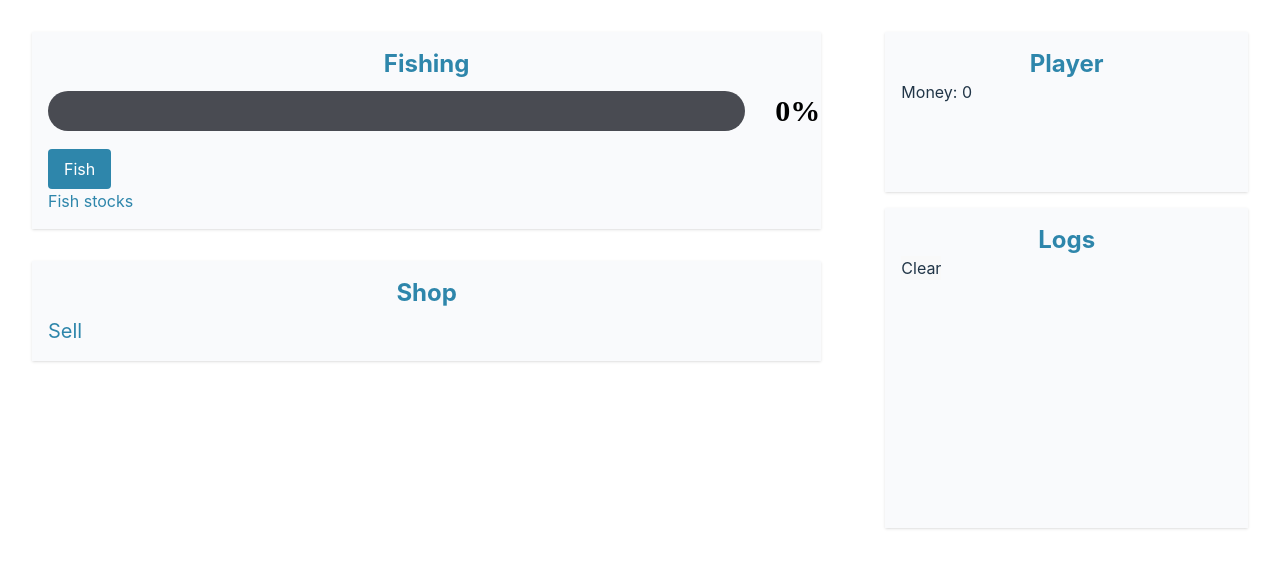
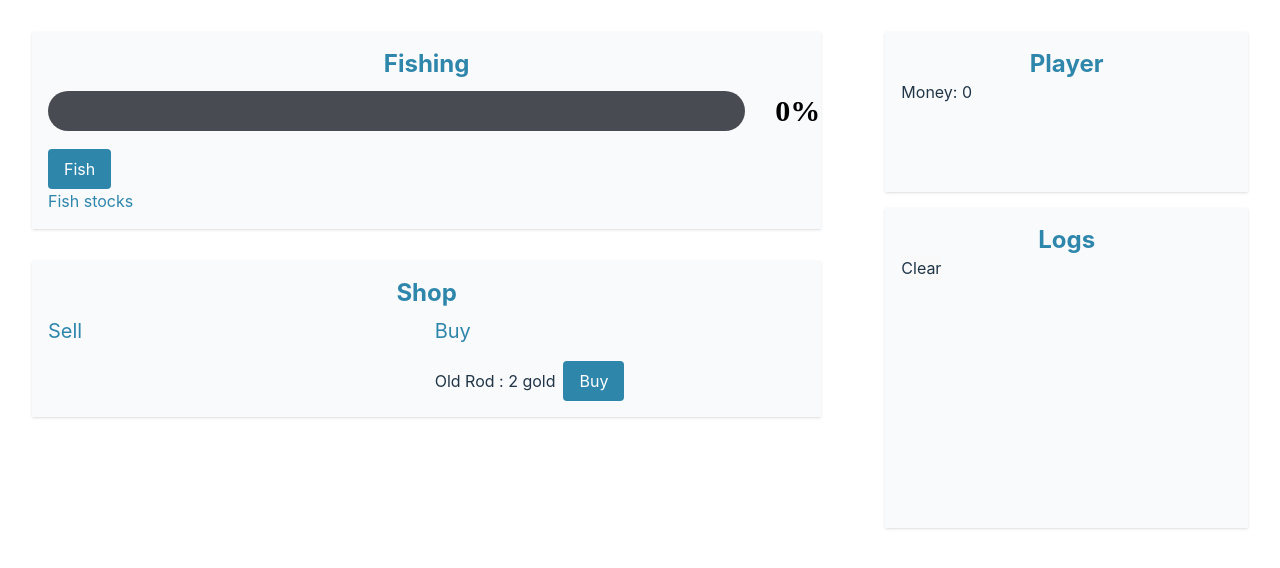
Before and after one commit to TomF46/AnIdle, a React (Vite) app: page / in a window 1280 px wide. Shown: the top 568 px of the page. Built offline with nearby package versions, Linux system fonts and the light colour scheme.

Commit message:
Add ability to buy from shop

```diff
--- a/src/Data/items.js
+++ b/src/Data/items.js
@@ -1,6 +1,6 @@
 import { ItemTypes } from "./itemTypes";
 
 export const Items = [
-    {id: 1, type: ItemTypes.Fish, price: 1, buyable: false, forSale: true},
-    {id: 2, type: ItemTypes.Rods, price: 500, buyable: true, forSale: false}
+    {id: 1, type: ItemTypes.Fish, price: 1, buyable: false, forSale: true, equippable: false},
+    {id: 2, type: ItemTypes.Rods, price: 2, buyable: true, forSale: false, equippable: true}
 ]
--- a/src/components/Fishing.jsx
+++ b/src/components/Fishing.jsx
@@ -28,9 +28,9 @@ function Fishing({ inventory, updateInventory, addItemToLog}) {
         let currentFishStock = fishStocks.find(item => item.id == fish.itemId);
         addItemToLog(`Caught ${amount} ${fish.name}`);
         if(currentFishStock == null){
-            updateInventory(wrapForInventory(fish, 1));
+            updateInventory(wrapForInventory(fish, amount));
         } else {
-            let newAmount = currentFishStock.quantity + 1;
+            let newAmount = currentFishStock.quantity + amount;
             updateInventory(wrapForInventory(fish, newAmount));
         }
     }
--- /dev/null
+++ b/src/components/Shop/Buy/Buy.jsx
@@ -0,0 +1,67 @@
+import PropTypes from "prop-types";
+import { connect } from "react-redux";
+import { updateMoney, updateInventory } from "../../../redux/actions/inventoryActions";
+import { Items } from "../../../Data/items";
+import RodShop from "./RodShop";
+import { wrapForInventory } from "../../../tools/inventoryService";
+
+
+function Buy({inventory, updateMoney, updateInventory}) {
+
+    function handleBuyItem(item){
+        if(canAfford(item)){
+            giveMoney(item);
+            recieveItem(item);
+        } else {
+            console.log("Cant afford");
+        }
+    }
+
+    function canAfford(item){
+        var itemData = Items.find(x => x.id == item.itemId);
+        return inventory.money >= itemData.price;
+    }
+
+    function giveMoney(item){
+        var itemData = Items.find(x => x.id == item.itemId);
+        updateMoney(inventory.money - itemData.price);
+    }
+
+    function recieveItem(item){
+        let amount = 1;
+        let current = inventory.items.find(x => x.id == item.itemId);
+        // addItemToLog(`Caught ${amount} ${fish.name}`);
+        if(current == null){
+            updateInventory(wrapForInventory(item, amount));
+        } else {
+            let newAmount = current.quantity + amount;
+            updateInventory(wrapForInventory(item, newAmount));
+        }
+    }
+
+    return (
+        <>
+            <h2 className="text-primary text-xl">Buy</h2>
+            <RodShop onBuyItem={handleBuyItem} />
+        </>
+    );
+}
+
+Buy.propTypes = {
+    inventory: PropTypes.object.isRequired,
+    updateMoney: PropTypes.func.isRequired,
+    updateInventory: PropTypes.func.isRequired
+};
+
+const mapStateToProps = (state) => {
+    return {
+        inventory: state.inventory,
+    };
+};
+
+const mapDispatchToProps = {
+    updateMoney,
+    updateInventory
+};
+
+export default connect(mapStateToProps, mapDispatchToProps)(Buy);
--- /dev/null
+++ b/src/components/Shop/Buy/RodShop.jsx
@@ -0,0 +1,29 @@
+import PropTypes from "prop-types";
+import { Rods } from "../../../Data/rods";
+import { Items } from "../../../Data/items";
+
+function RodShop({onBuyItem}){
+
+    function getPrice(item){
+        var itemData = Items.find(x => x.id == item.itemId);
+        return itemData.price;
+    }
+
+    return (
+        Rods.map((item) => {
+            return (
+                <div key={item.id}>
+                    <p>{item.name} :  {getPrice(item)} gold
+                        <button className="bg-primary text-white rounded py-2 px-4 mt-4 hover:opacity-75 ml-2" onClick={() => onBuyItem(item)}>Buy</button>
+                    </p>
+                </div>
+            )}
+        )
+    )
+}
+
+RodShop.propTypes = {
+    onBuyItem: PropTypes.func.isRequired,
+};
+
+export default RodShop;
--- /dev/null
+++ b/src/components/Shop/Sell/Sell.jsx
@@ -0,0 +1,74 @@
+import PropTypes from "prop-types";
+import { connect } from "react-redux";
+import { updateMoney, updateInventory } from "../../../redux/actions/inventoryActions";
+import { Items } from "../../../Data/items";
+
+
+function Sell({inventory, updateMoney, updateInventory}) {
+
+    function sell(item, sellAll){
+        recieveMoney(item, sellAll);
+        removeItem(item, sellAll);
+    }
+
+    function removeItem(item, sellAll){
+        let saleItem = { ...item};
+        sellAll ? saleItem.quantity-= saleItem.quantity : saleItem.quantity--;
+        updateInventory(saleItem)
+    }
+
+    function recieveMoney(item, sellAll){
+        var itemData = Items.find(x => x.id == item.id);
+        let income = sellAll ? itemData.price * item.quantity : itemData.price;
+        updateMoney(inventory.money + income )
+    }
+
+    function isItemForSale(item){
+        var itemData = Items.find(x => x.id == item.id);
+        return itemData.forSale;
+    }
+
+    function getPrice(item){
+        var itemData = Items.find(x => x.id == item.id);
+        return itemData.price;
+    }
+
+
+
+    return (
+        <>
+            <h2 className="text-primary text-xl">Sell</h2>
+            {inventory.items.map((item) => {
+                return (
+                    <div key={item.id}>
+                        {item.quantity > 0 && isItemForSale(item) && (
+                            <p>{item.name} : {item.quantity} at {getPrice(item)} gold
+                                <button className="bg-primary text-white rounded py-2 px-4 mt-4 hover:opacity-75 ml-2" onClick={() => sell(item, false)}>Sell 1</button>
+                                <button className="bg-primary text-white rounded py-2 px-4 mt-4 hover:opacity-75 ml-2" onClick={() => sell(item, true)}>Sell All</button>
+                            </p>
+                        )}
+                    </div>
+                )}
+            )}
+        </>
+    );
+}
+
+Sell.propTypes = {
+    inventory: PropTypes.object.isRequired,
+    updateMoney: PropTypes.func.isRequired,
+    updateInventory: PropTypes.func.isRequired
+};
+
+const mapStateToProps = (state) => {
+    return {
+        inventory: state.inventory,
+    };
+};
+
+const mapDispatchToProps = {
+    updateMoney,
+    updateInventory
+};
+
+export default connect(mapStateToProps, mapDispatchToProps)(Sell);
--- a/src/components/Shop/Shop.jsx
+++ b/src/components/Shop/Shop.jsx
@@ -1,75 +1,22 @@
-import PropTypes from "prop-types";
-import { connect } from "react-redux";
-import { updateMoney, updateInventory } from "../../redux/actions/inventoryActions";
-import { Items } from "../../Data/items";
+import Sell from "./Sell/Sell";
+import Buy from "./Buy/Buy";
 
 
-function Shop({inventory, updateMoney, updateInventory}) {
-
-    function sell(item, sellAll){
-        recieveMoney(item, sellAll);
-        removeItem(item, sellAll);
-    }
-
-    function removeItem(item, sellAll){
-        let saleItem = { ...item};
-        sellAll ? saleItem.quantity-= saleItem.quantity : saleItem.quantity--;
-        updateInventory(saleItem)
-    }
-
-    function recieveMoney(item, sellAll){
-        var itemData = Items.find(x => x.id == item.id);
-        let income = sellAll ? itemData.price * item.quantity : itemData.price;
-        updateMoney(inventory.money + income )
-    }
-
-    function isItemForSale(item){
-        var itemData = Items.find(x => x.id == item.id);
-        return itemData.forSale;
-    }
-
-    function getPrice(item){
-        var itemData = Items.find(x => x.id == item.id);
-        return itemData.price;
-    }
+function Shop() {
 
     return (
         <div className="bg-backgroundOffset p-4 shadow mt-4">
             <h2 className="text-center text-primary text-2xl mb-2 font-bold">Shop</h2>
-            <div>
-                <h2 className="text-primary text-xl">Sell</h2>
-                {inventory.items.map((item) => {
-                    return (
-                        <div key={item.id}>
-                            {item.quantity > 0 && isItemForSale(item) && (
-                                <p>{item.name} : {item.quantity} at {getPrice(item)} gold
-                                    <button className="bg-primary text-white rounded py-2 px-4 mt-4 hover:opacity-75 ml-2" onClick={() => sell(item, false)}>Sell 1</button>
-                                    <button className="bg-primary text-white rounded py-2 px-4 mt-4 hover:opacity-75 ml-2" onClick={() => sell(item, true)}>Sell All</button>
-                                </p>
-                            )}
-                        </div>
-                    )}
-                )}
+            <div className="grid grid-cols-12">
+                <div className="col-span-6 pr-2">
+                    <Sell />
+                </div>
+                <div className="col-span-6 pl-2">
+                    <Buy />
+                </div>
             </div>
         </div>
     );
 }
 
-Shop.propTypes = {
-    inventory: PropTypes.object.isRequired,
-    updateMoney: PropTypes.func.isRequired,
-    updateInventory: PropTypes.func.isRequired
-};
-
-const mapStateToProps = (state) => {
-    return {
-        inventory: state.inventory,
-    };
-};
-
-const mapDispatchToProps = {
-    updateMoney,
-    updateInventory
-};
-
-export default connect(mapStateToProps, mapDispatchToProps)(Shop);
+export default Shop;
```
